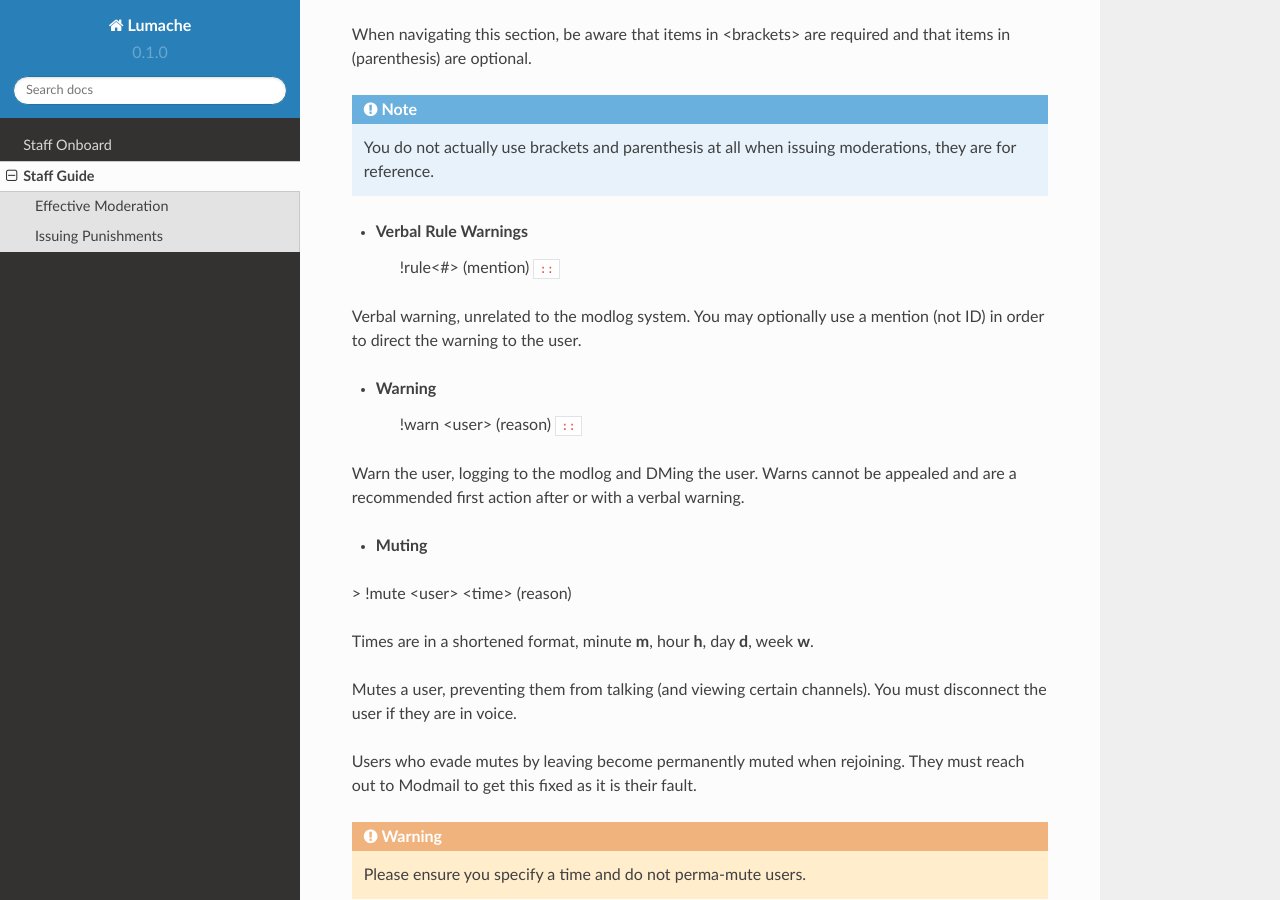
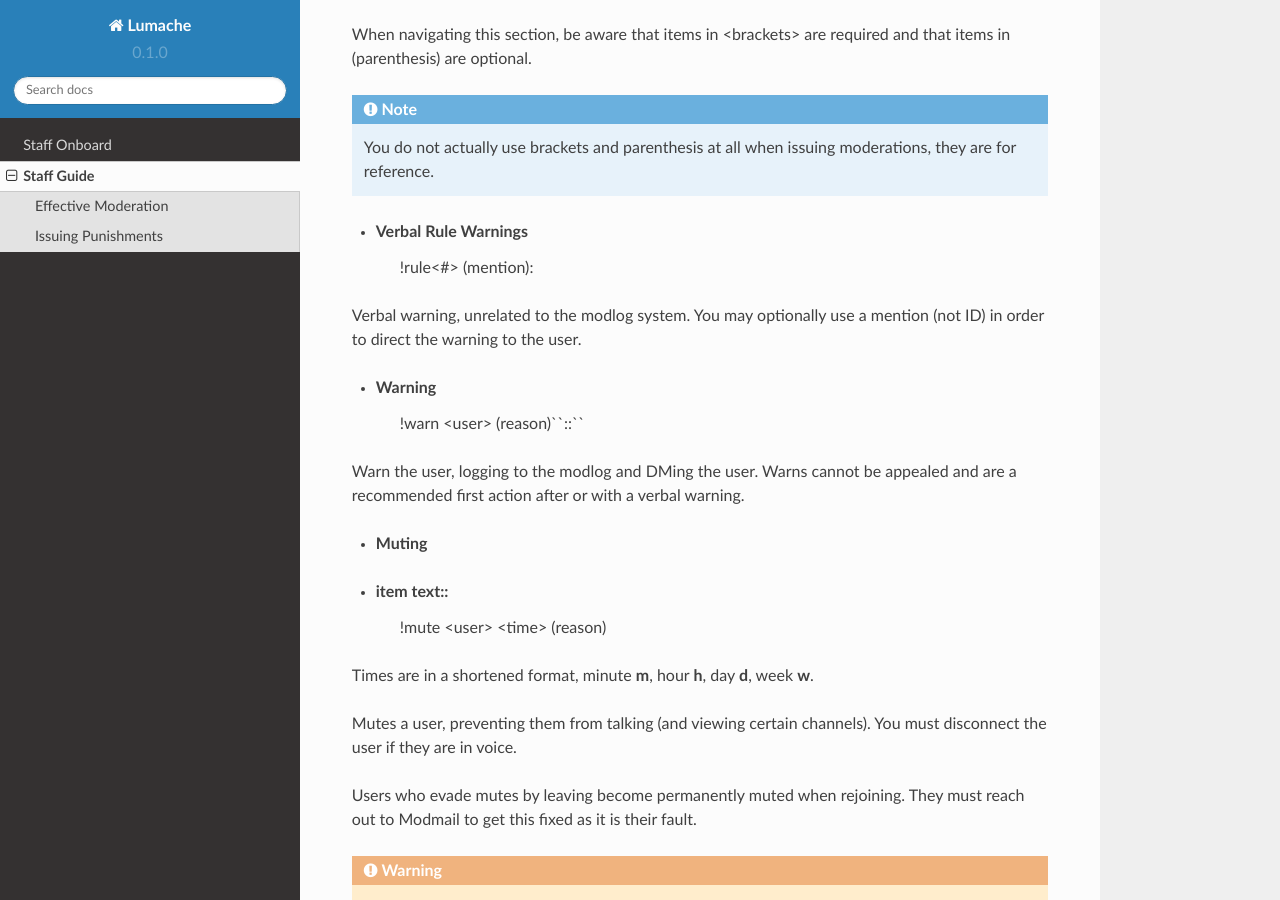
Before and after one commit to EternalllZM/rtd-codz-staff, a Sphinx documentation site: the page built from docs/source/guide.rst, in a window 1280 px wide and 900 px high, scrolled down 835 px. Built offline with Sphinx 7.4.7 and the Read the Docs theme 2.0.0, drawn with Linux system fonts in a browser that asks for light colours; pages that are not in the unit, such as notebooks, are missing from menus.

Commit message:
Update guide.rst

```diff
--- a/docs/source/guide.rst
+++ b/docs/source/guide.rst
@@ -39,21 +39,20 @@ When navigating this section, be aware that items in <brackets> are required and
 
 - **Verbal Rule Warnings**
 
-    !rule<#> (mention)
-    ``::``
+    !rule<#> (mention)::
 
 Verbal warning, unrelated to the modlog system. You may optionally use a mention (not ID) in order to direct the warning to the user.
 
 - **Warning**
 
-    !warn <user> (reason)
-    ``::``
+    !warn <user> (reason)``::``
 
 Warn the user, logging to the modlog and DMing the user. Warns cannot be appealed and are a recommended first action after or with a verbal warning.
 
 - **Muting**
 
-> !mute <user> <time> (reason)
+* item text::
+        !mute <user> <time> (reason)
 
 Times are in a shortened format, minute **m**, hour **h**, day **d**, week **w**.
 
```
